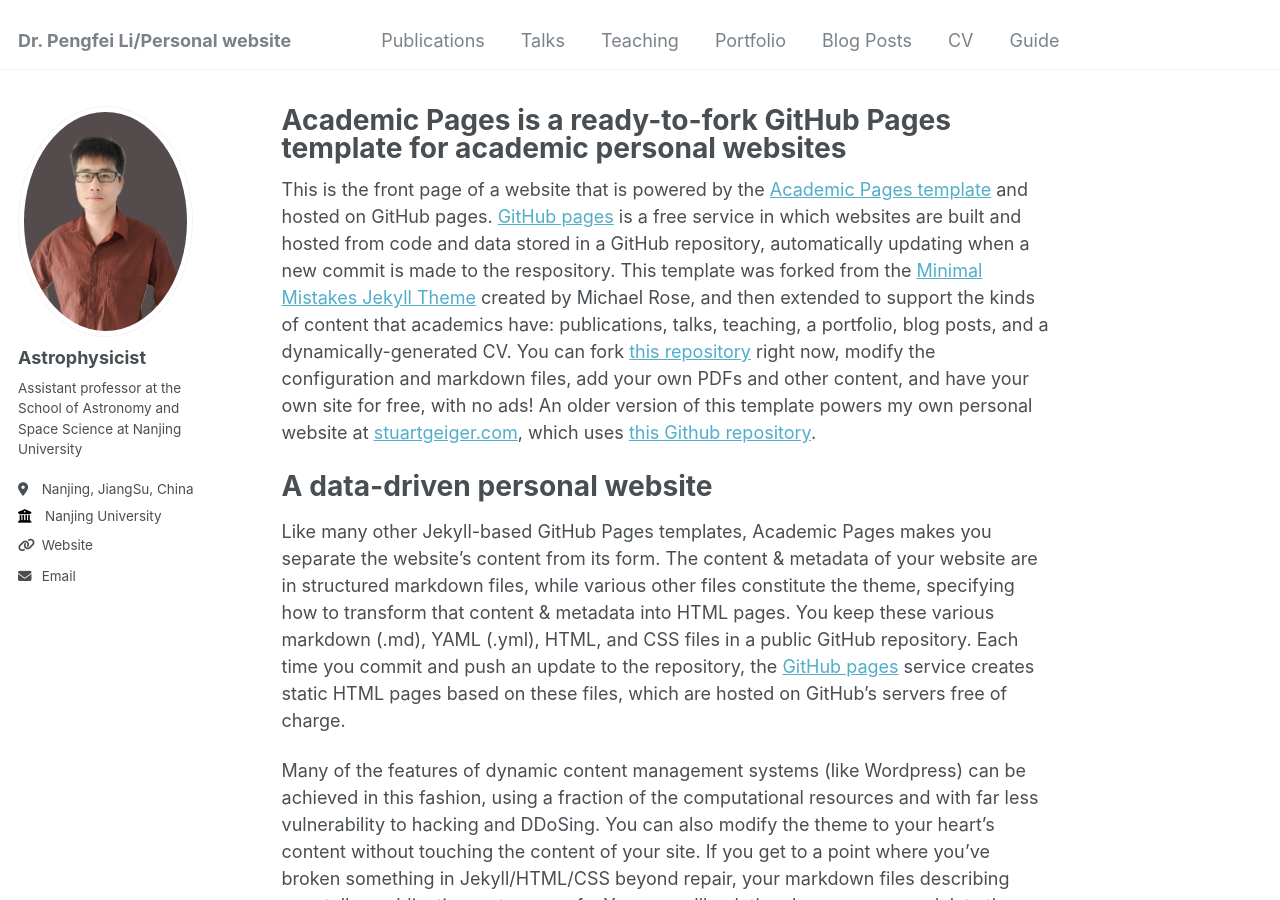
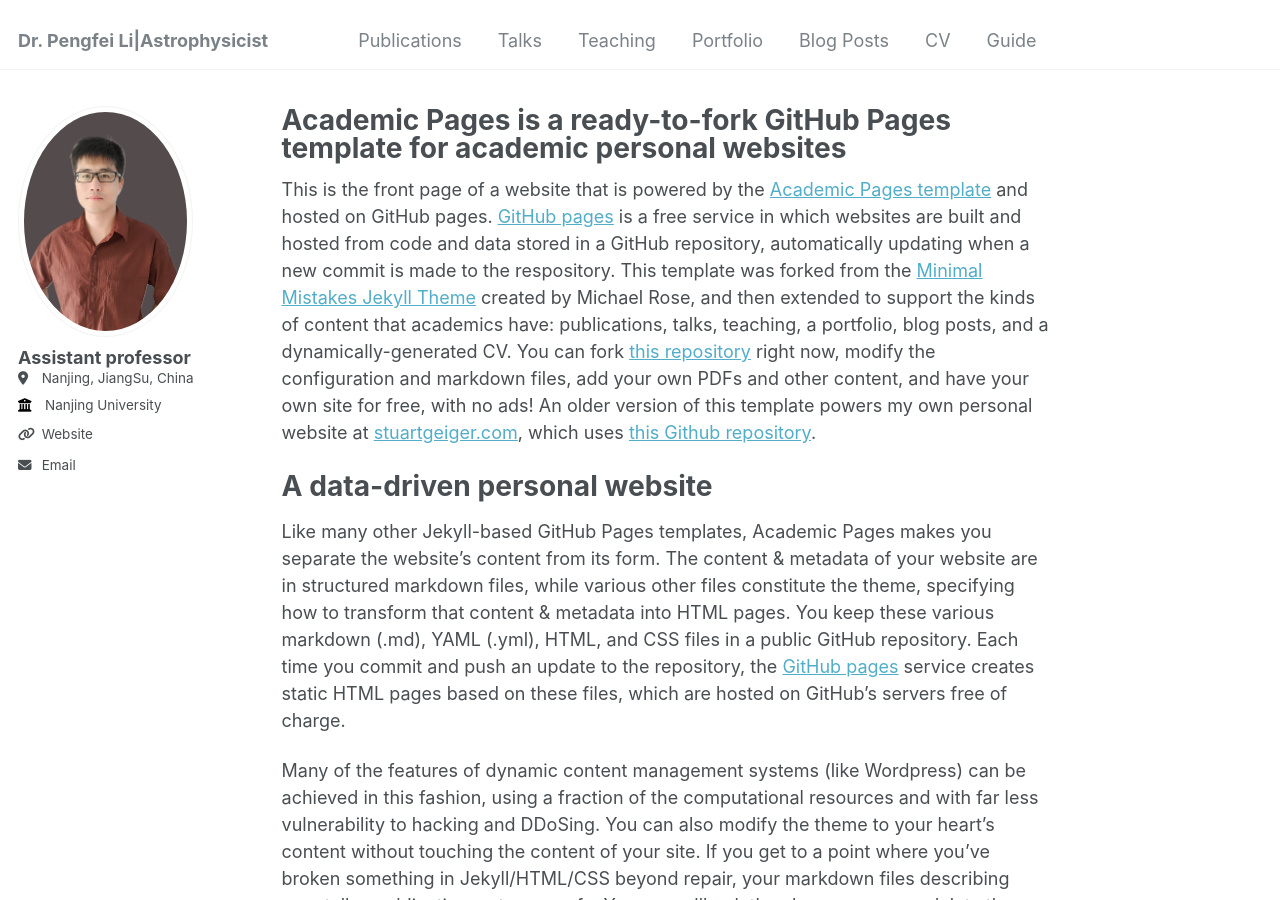
Before and after one commit to PengfeiLi0606/pengfeili0606.github.io, a Jekyll site: the page built from _pages/about.md, in a window 1280 px wide and 900 px high. Built offline with Jekyll 4.4.1, drawn with Linux system fonts in a browser that asks for light colours; part of the change alters nothing that is shown.

Commit message:
Update _config.yml

```diff
--- a/_config.yml
+++ b/_config.yml
@@ -8,7 +8,7 @@
 
 # Basic Site Settings
 locale                   : "en-US"
-title                    : "Dr. Pengfei Li/Personal website"
+title                    : "Dr. Pengfei Li|Astrophysicist"
 title_separator          : "-"
 name                     : &name "Your Name"
 description              : &description "personal description"
@@ -22,9 +22,9 @@ repository               : "PengfeiLi0606/pengfeili0606.github.io"
 author:
   # Biographic information
   avatar           : "PLi2024.jpg"
-  name             : "Astrophysicist"
+  name             : "Assistant professor"
   pronouns         : # example: "she/her"
-  bio              : "Assistant professor at the School of Astronomy and Space Science at Nanjing University"
+  bio              : #"Assistant professor at the School of Astronomy and Space Science at Nanjing University"
   location         : "Nanjing, JiangSu, China"
   employer         : "Nanjing University"
   uri              : "https://astronomy.nju.edu.cn/EN/People/AssistantProfessor/20240913/i291446.html"# URL
```
